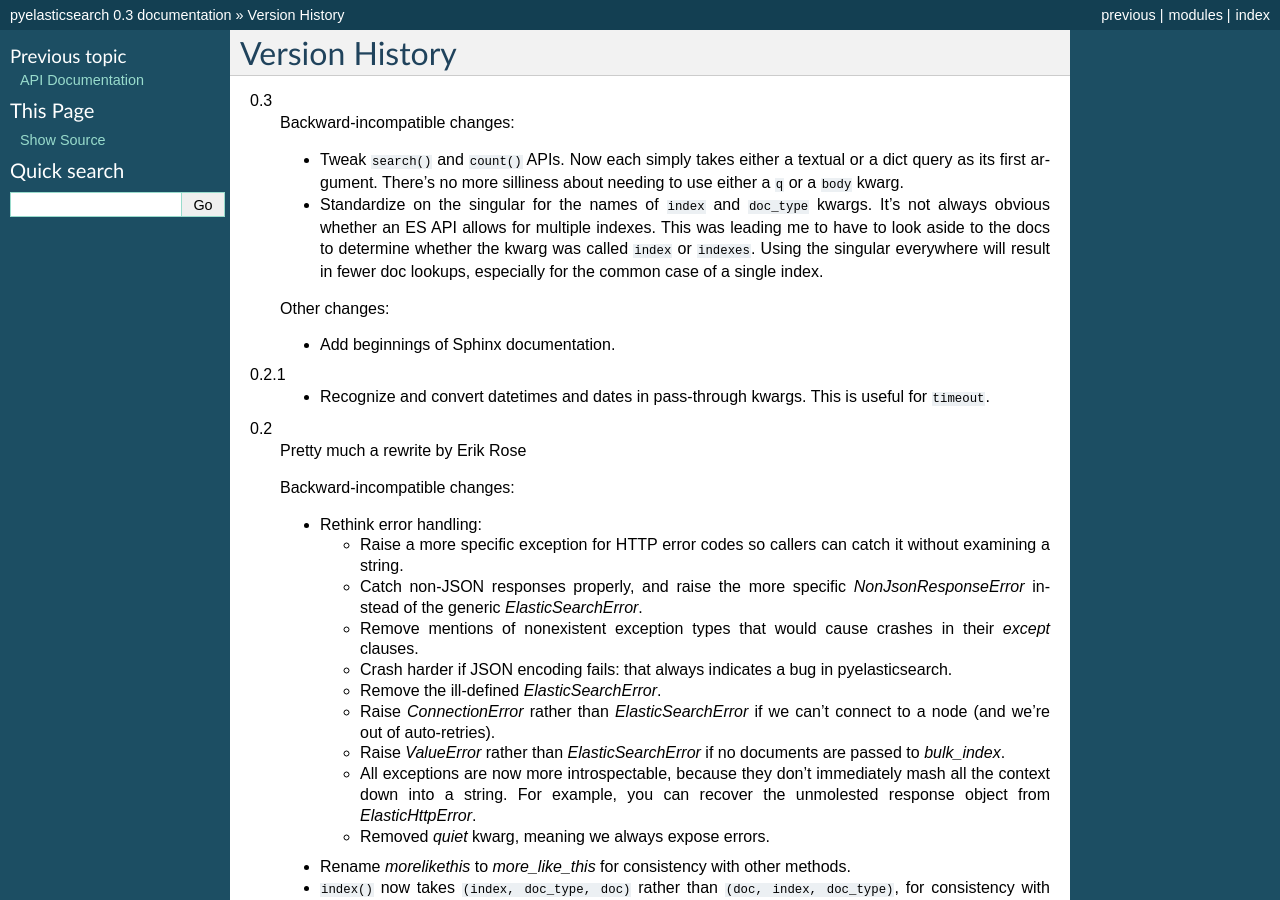
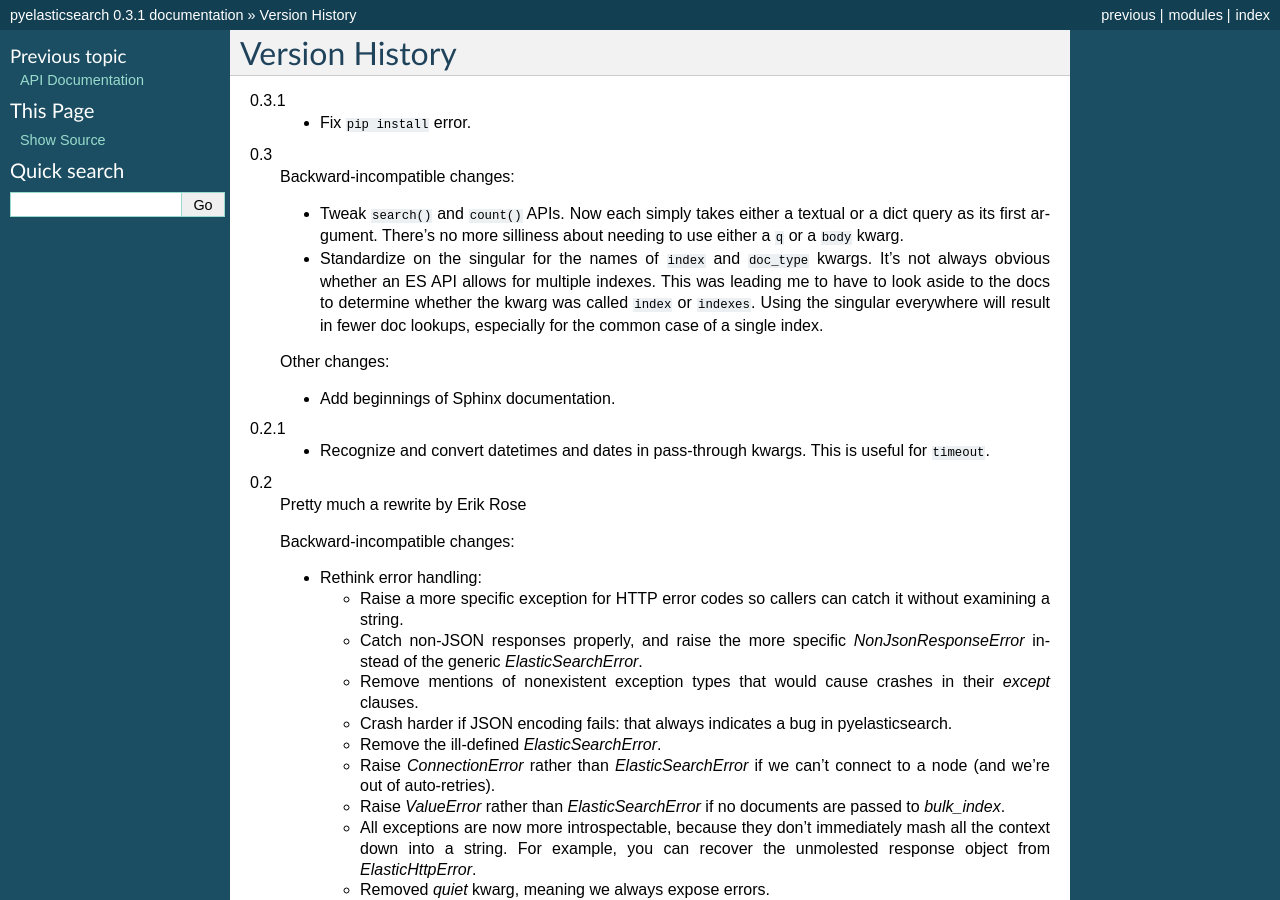
Before and after one commit to pyelasticsearch/pyelasticsearch, a Sphinx documentation site: the page built from docs/source/versions.rst, in a window 1280 px wide and 900 px high. Built offline with Sphinx 7.4.7, drawn with Linux system fonts in a browser that asks for light colours; some of the changed text lies outside the part shown.

Commit message:
Hopefully fix pip install error. Bump version to 0.3.1.
IOError: [Errno 2] No such file or directory:
'/home/ubuntu/votizen/build/pyelasticsearch/docs/source/versions.rst'

```diff
--- a/docs/source/conf.py
+++ b/docs/source/conf.py
@@ -48,9 +48,9 @@
 # built documents.
 #
 # The short X.Y version.
-version = '0.3'
+version = '0.3.1'
 # The full version, including alpha/beta/rc tags.
-release = '0.3'
+release = version
 
 # The language for content autogenerated by Sphinx. Refer to documentation
 # for a list of supported languages.
--- a/docs/source/versions.rst
+++ b/docs/source/versions.rst
@@ -1,6 +1,9 @@
 ===============
 Version History
 ===============
+
+0.3.1
+  * Fix ``pip install`` error.
 
 0.3
   Backward-incompatible changes:
--- a/pyelasticsearch/__init__.py
+++ b/pyelasticsearch/__init__.py
@@ -19,7 +19,7 @@
 __author__ = 'Robert Eanes'
 __all__ = ['ElasticSearch', 'ElasticHttpError', 'NonJsonResponseError',
            'Timeout', 'ConnectionError', 'ElasticHttpNotFoundError']
-__version__ = '0.3'
+__version__ = '0.3.1'
 __version_info__ = tuple(__version__.split('.'))
 
 get_version = lambda: __version_info__
```
Also changed, not shown: 1 other file.
